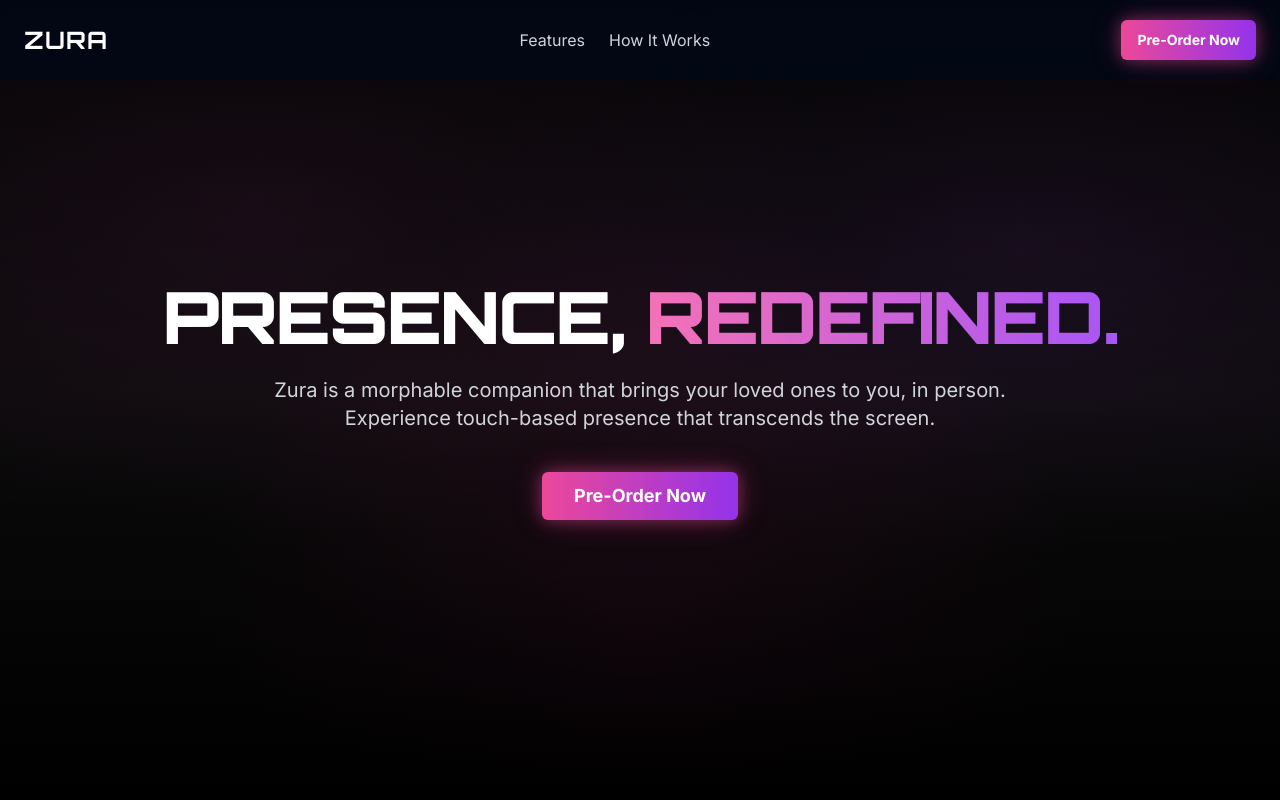
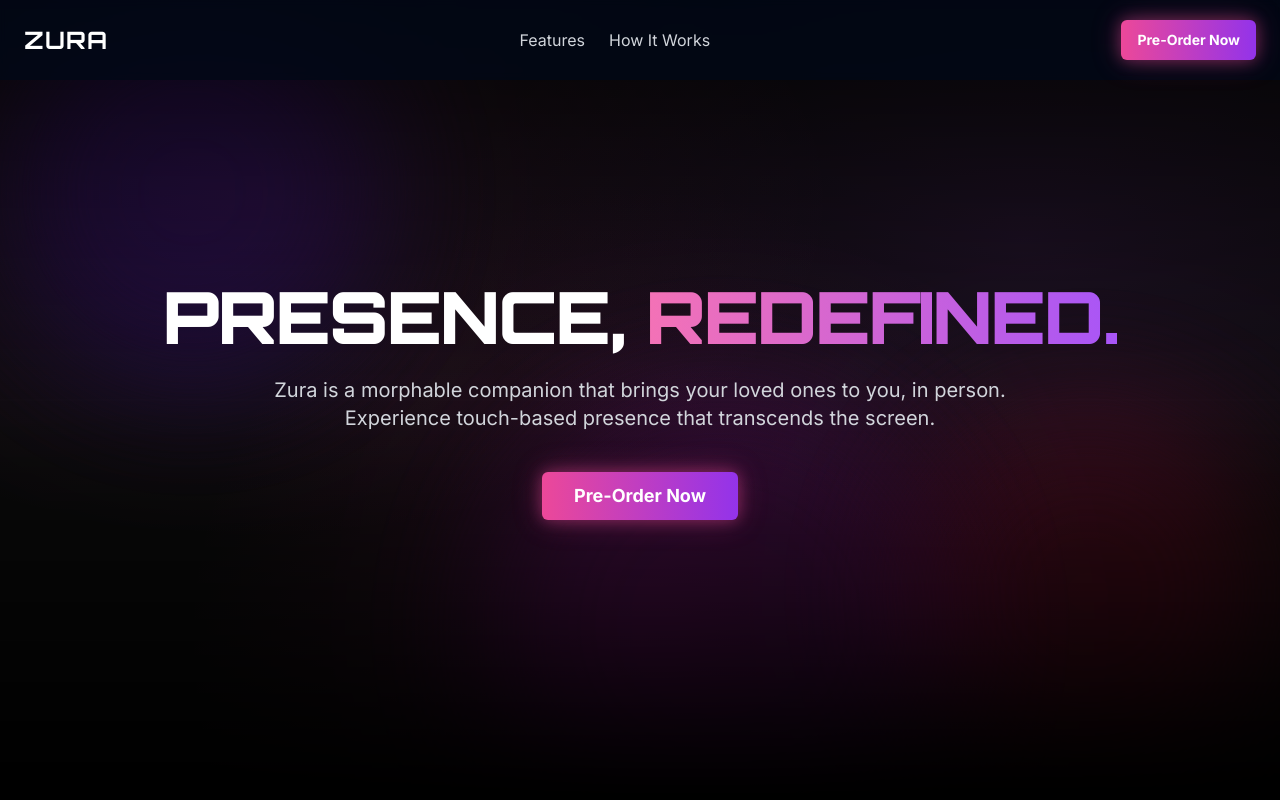
Before and after one commit to jheel2006/zura-presence-portal, a React (Vite) app: page / in a window 1280 px wide. Shown: the top 800 px of the page. Built offline with nearby package versions, Linux system fonts and the light colour scheme.

Commit message:
Add more background effects
Enhance the background of the hero section with additional visual elements.

```diff
--- a/src/components/landing/Hero.tsx
+++ b/src/components/landing/Hero.tsx
@@ -6,6 +6,12 @@ export const Hero = () => {
     <section className="relative w-full h-screen flex items-center justify-center text-center overflow-hidden">
       <div className="absolute inset-0">
         <div className="hero-background" />
+
+        {/* Animated Blobs */}
+        <div className="absolute top-0 left-0 w-96 h-96 bg-purple-600 rounded-full mix-blend-hard-light filter blur-3xl opacity-20 animate-float" />
+        <div className="absolute bottom-0 right-0 w-96 h-96 bg-pink-500 rounded-full mix-blend-hard-light filter blur-3xl opacity-20 animate-float" style={{ animationDelay: '2s' }} />
+        <div className="absolute top-1/2 right-1/4 w-[30rem] h-[30rem] bg-fuchsia-500 rounded-full mix-blend-hard-light filter blur-3xl opacity-15 animate-float" style={{ animationDelay: '4s' }} />
+
         <div className="absolute inset-0 bg-gradient-to-b from-black/60 via-transparent to-black"></div>
       </div>
 
--- a/tailwind.config.ts
+++ b/tailwind.config.ts
@@ -1,3 +1,4 @@
+
 import type { Config } from "tailwindcss";
 
 export default {
@@ -98,12 +99,17 @@ export default {
             opacity: '1',
             transform: 'translateY(0)'
           },
+        },
+        'float': {
+          '0%, 100%': { transform: 'translateY(0px)' },
+          '50%': { transform: 'translateY(-20px)' },
         }
 			},
 			animation: {
 				'accordion-down': 'accordion-down 0.2s ease-out',
 				'accordion-up': 'accordion-up 0.2s ease-out',
-        'fade-in-up': 'fade-in-up 0.5s ease-out forwards'
+        'fade-in-up': 'fade-in-up 0.5s ease-out forwards',
+        'float': 'float 6s ease-in-out infinite',
 			}
 		}
 	},
```
